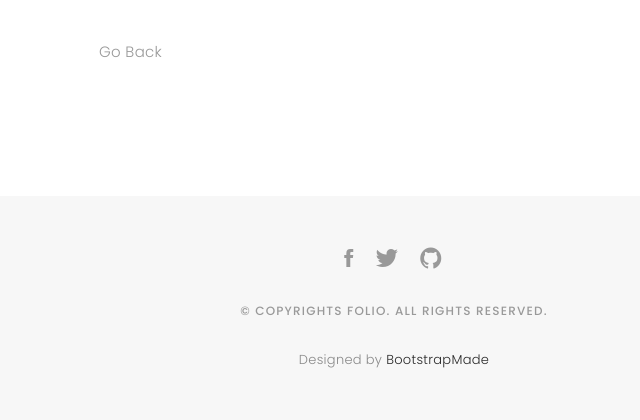
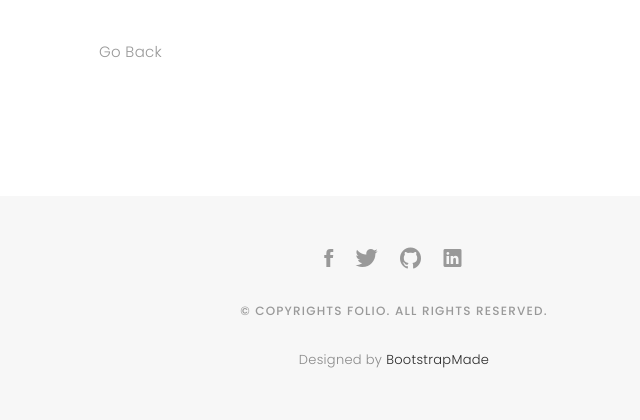
Before and after one commit to ShrawanSai/django3--portfolio, a Django app: page /5 in a window 1280 px wide. Shown: the part 540-960 px from the top of the page, without its empty margins (246-886 px from the left). Run offline with Django 3.2, Linux system fonts and the light colour scheme; data comes from the database, SQL or seed files in the repository; some libraries are stand-ins or nearby versions; some web fonts are replaced.

Commit message:
Added linkedin url

```diff
--- a/homepage/templates/homepage/base.html
+++ b/homepage/templates/homepage/base.html
@@ -82,6 +82,7 @@
           <li><a href="https://www.facebook.com/shrawan.sai.587"><i class="ion-social-facebook"></i></a></li>
           <li><a href="https://twitter.com/ShrawanSai4?s=08"><i class="ion-social-twitter"></i></a></li>
           <li><a href="https://github.com/ShrawanSai/"><i class="ion-social-github"></i></a></li>
+          <li><a href="https://www.linkedin.com/in/shrawan-s-30a30a134"><i class="ion-social-linkedin"></i></a></li>
         </ul>
 
       </div>
--- a/homepage/templates/homepage/home.html
+++ b/homepage/templates/homepage/home.html
@@ -17,6 +17,7 @@
           <li><a href="https://www.facebook.com/shrawan.sai.587"><i class="ion-social-facebook"></i></a></li>
           <li><a href="https://twitter.com/ShrawanSai4?s=08"><i class="ion-social-twitter"></i></a></li>
           <li><a href="https://github.com/ShrawanSai"><i class="ion-social-github"></i></a></li>
+          <li><a href="https://www.linkedin.com/in/shrawan-s-30a30a134"><i class="ion-social-linkedin"></i></a></li>
         </ul>
       </div>
     </div>
```
